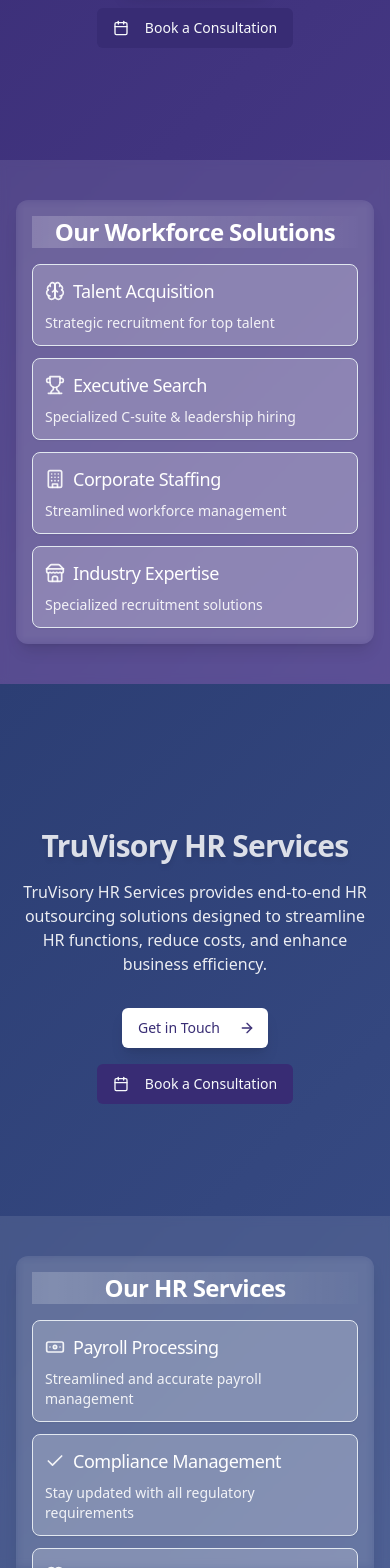
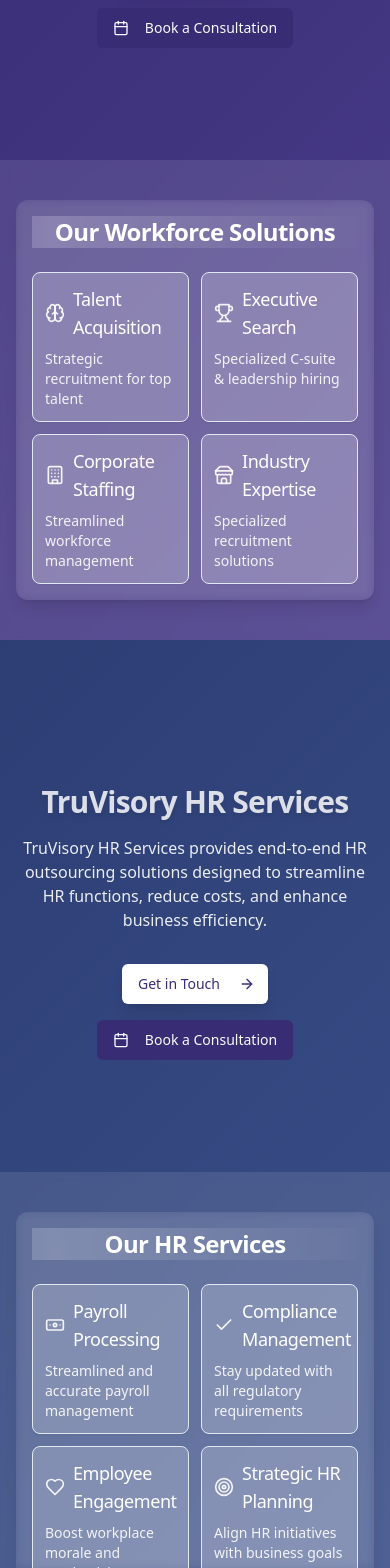
Before and after one commit to Nob1taaaa/vista-spark-web-23, a React (Vite) app: page / in a window 390 px wide. Shown: the part 432-2000 px from the top of the page. Built offline with nearby package versions, Linux system fonts and the light colour scheme.

Commit message:
Fix: Equalize box sizes in HeroSection
Adjust HeroSection component to ensure equal box sizes and alignment for TruTalenza and TruVisory sections.

```diff
--- a/src/components/HeroSections.tsx
+++ b/src/components/HeroSections.tsx
@@ -59,10 +59,10 @@ const HeroSection = ({
       <div className="w-full bg-white/10 backdrop-blur-sm py-10 px-4 md:px-6">
         <div className="w-full max-w-xl mx-auto">
           <div className="bg-white/5 rounded-xl p-4 md:p-6 backdrop-blur-sm shadow-lg transform transition-all duration-300 hover:bg-white/10">
-            <h2 className="text-2xl font-bold text-white mb-4 text-center animate-shine">
+            <h2 className="text-2xl font-bold text-white mb-6 text-center animate-shine">
               {isPurple ? "Our Workforce Solutions" : "Our HR Services"}
             </h2>
-            <div className="grid grid-cols-1 sm:grid-cols-2 gap-3 md:gap-4">
+            <div className="grid grid-cols-2 gap-3 md:gap-4">
               {isPurple ? (
                 // TruTalenza Services
                 [
@@ -89,7 +89,7 @@ const HeroSection = ({
                 ].map((service, index) => (
                   <HoverCard key={index}>
                     <HoverCardTrigger asChild>
-                      <Card className="bg-white/20 p-3 md:p-4 rounded-lg transform transition-all duration-300 hover:translate-y-[-5px] hover:bg-white/30 hover:shadow-lg cursor-pointer group overflow-hidden">
+                      <Card className="bg-white/20 p-3 md:p-4 rounded-lg transform transition-all duration-300 hover:translate-y-[-5px] hover:bg-white/30 hover:shadow-lg cursor-pointer group overflow-hidden h-full">
                         <CardContent className="p-0">
                           <div className="absolute inset-0 bg-gradient-to-r from-transparent via-white/10 to-transparent -translate-x-full group-hover:translate-x-full transition-transform duration-1000"></div>
                           <div className="flex items-center mb-2">
@@ -145,7 +145,7 @@ const HeroSection = ({
                 ].map((service, index) => (
                   <HoverCard key={index}>
                     <HoverCardTrigger asChild>
-                      <Card className="bg-white/20 p-3 md:p-4 rounded-lg transform transition-all duration-300 hover:translate-y-[-5px] hover:bg-white/30 hover:shadow-lg cursor-pointer group overflow-hidden">
+                      <Card className="bg-white/20 p-3 md:p-4 rounded-lg transform transition-all duration-300 hover:translate-y-[-5px] hover:bg-white/30 hover:shadow-lg cursor-pointer group overflow-hidden h-full">
                         <CardContent className="p-0">
                           <div className="absolute inset-0 bg-gradient-to-r from-transparent via-white/10 to-transparent -translate-x-full group-hover:translate-x-full transition-transform duration-1000"></div>
                           <div className="flex items-center mb-2">
```
